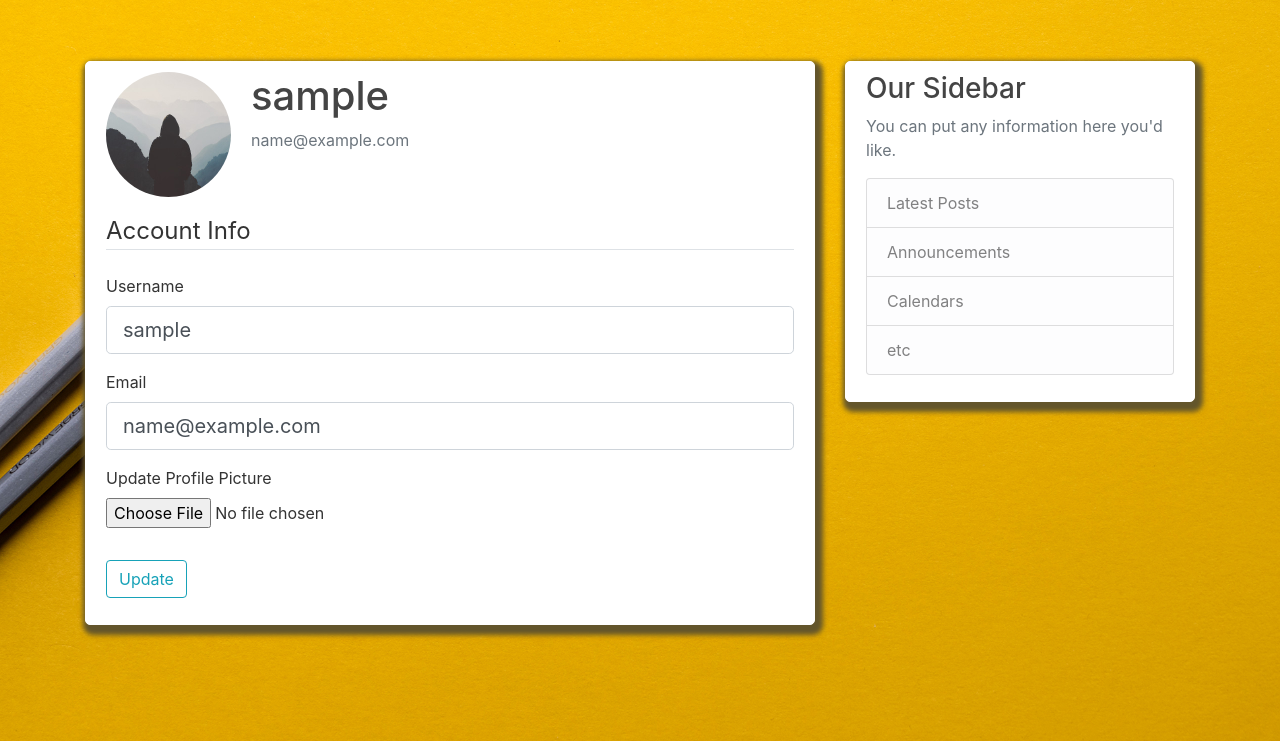
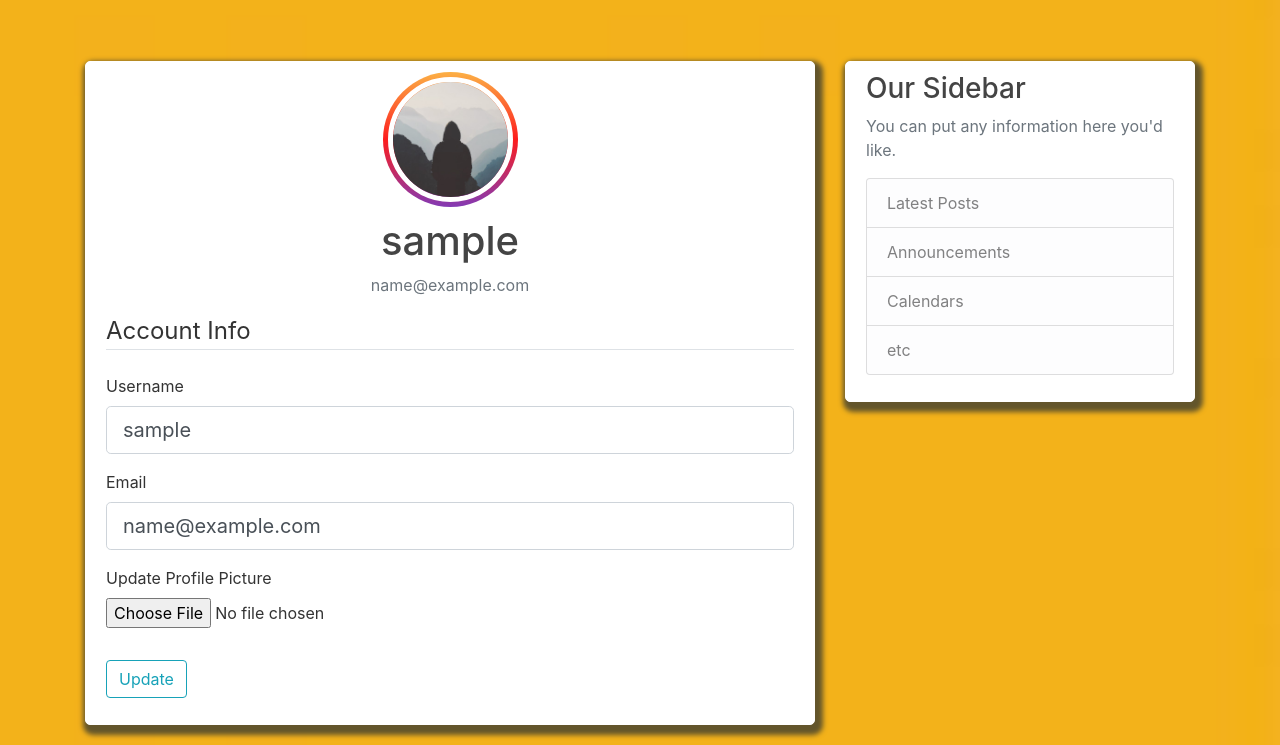
Before and after one commit to Twopersonwork/flaskbloging, a Flask app: page /account in a window 1280 px wide. Shown: the part 59-804 px from the top of the page. Run offline with Flask 2, Linux system fonts and the light colour scheme; the visitor is signed in with stand-in values (Sample User, id 1); data comes from the database, SQL or seed files in the repository; some libraries are stand-ins or nearby versions.

Commit message:
added css to profile image

```diff
--- a/flaskblog/static/main.css
+++ b/flaskblog/static/main.css
@@ -2,7 +2,7 @@ body {
   background: white;
   color: #333333;
   margin-top: 5rem;
-  background: url("images/pencils.jpg") no-repeat center center fixed;
+  background: url("images/yellow.jpeg") no-repeat center center fixed;
   -webkit-background-size: cover;
   -moz-background-size: cover;
   -o-background-size: cover;
@@ -20,10 +20,8 @@ h1, h2, h3, h4, h5, h6 {
 
 .site-header .navbar-nav .nav-link {
   color: #ffffff;
-  font-size:large;
+  font-size: large;
   /*margin-top: 20px;*/
-
-
 }
 
 hr.allhr {
@@ -36,9 +34,9 @@ hr.allhr {
 
 .site-header .navbar-nav .nav-link.active {
   font-weight: 500;
+}
 
-}
-#navbarToggal{
+#navbarToggal {
   padding-bottom: 10px;
 }
 
@@ -88,12 +86,27 @@ a.article-title:hover {
   vertical-align: middle;
 }
 
-.account-img {
+.image_inner_container {
+  height: 135px;
+  width: 135px;
+  margin-left: auto;
+  margin-right: auto;
+  margin-bottom: 10px;
+  border-radius: 50%;
+  padding: 5px;
+  background: #833ab4;
+  background: -webkit-linear-gradient(to bottom, #fcb045, #fd1d1d, #833ab4);
+  background: linear-gradient(to bottom, #fcb045, #fd1d1d, #833ab4);
+}
+
+.image_inner_container img{
   height: 125px;
   width: 125px;
-  margin-right: 20px;
-  margin-bottom: 16px;
+  border-radius: 50%;
+  border: 5px solid white;
 }
+
+
 
 .account-heading {
   font-size: 2.5rem;
--- a/flaskblog/templates/account.html
+++ b/flaskblog/templates/account.html
@@ -2,11 +2,19 @@
 {% block content %}
     <div class="content-section">
       <div class="media">
-        <img class="rounded-circle account-img" src="{{ image_file }}">
+
+        <div class="col-md-12 text-center ">
+            <div class="panel panel-default">
+
+              <div class="userprofile social ">
+                <div class="userpic">
+                    <div class="image_inner_container">
+        <img class="rounded-circle account-img" style="text-align: center;" src="{{ image_file }}">
+                    </div>
         <div class="media-body">
           <h2 class="account-heading">{{ current_user.username }}</h2>
           <p class="text-secondary">{{ current_user.email }}</p>
-        </div>
+        </div></div></div></div></div>
       </div>
         <form method="POST" action="" enctype="multipart/form-data">
             {{ form.hidden_tag() }}
```
Also changed, not shown: flaskblog/static/images/yel.jpg (added), flaskblog/static/images/yellow.jpeg (added), flaskblog/static/images/yellow.jpg (added), flaskblog/static/profile_pics/259f5916727bcd4e.jpg (added), flaskblog/static/profile_pics/48cc0dc24a24249b.jpg (added), flaskblog/static/profile_pics/62dbf3ab5d2840ac.jpg (added), flaskblog/static/profile_pics/b9999f2cd13e1295.jpg (added), flaskblog/static/profile_pics/fa08fed8f89245f6.jpg (added).
